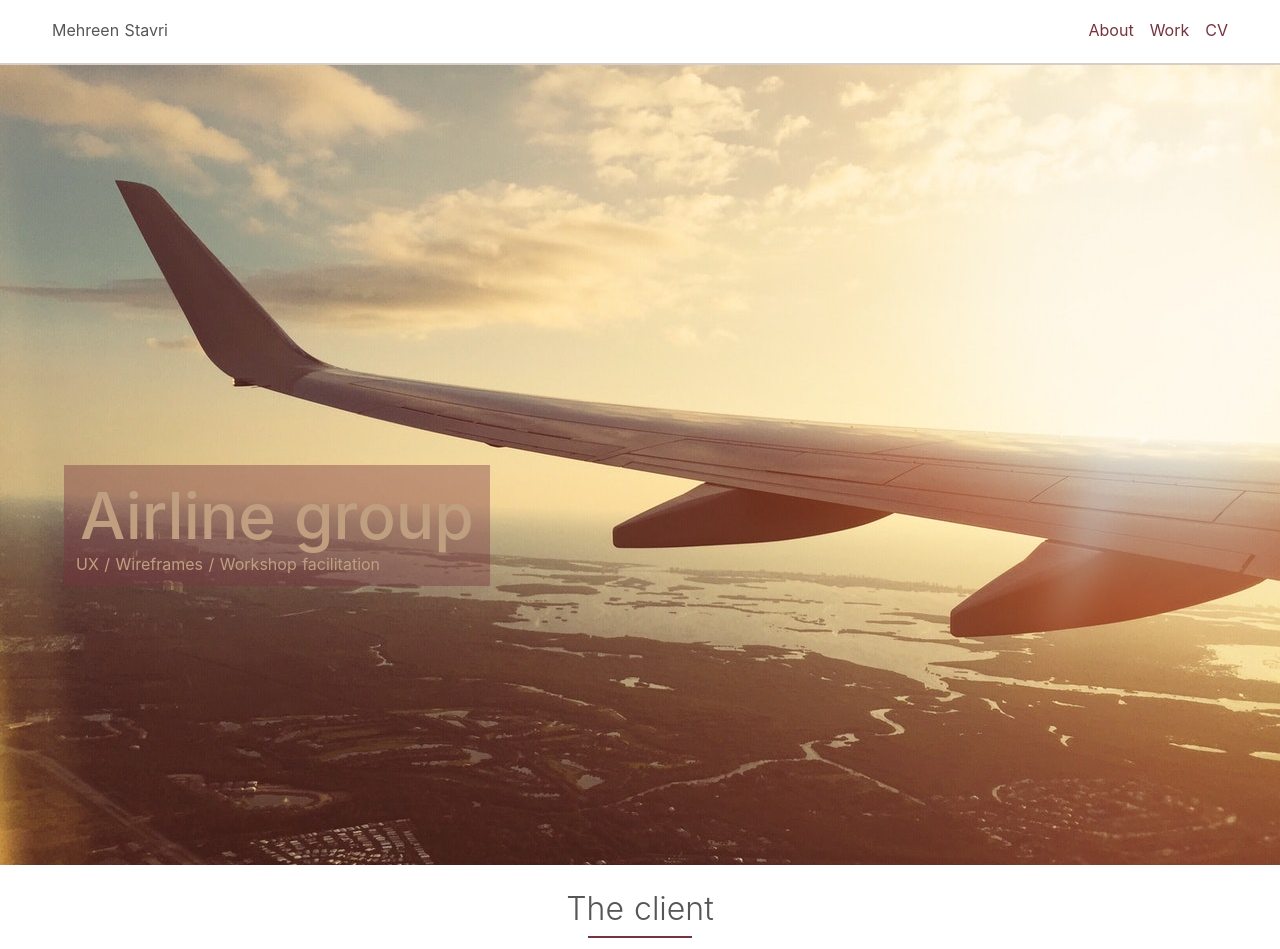
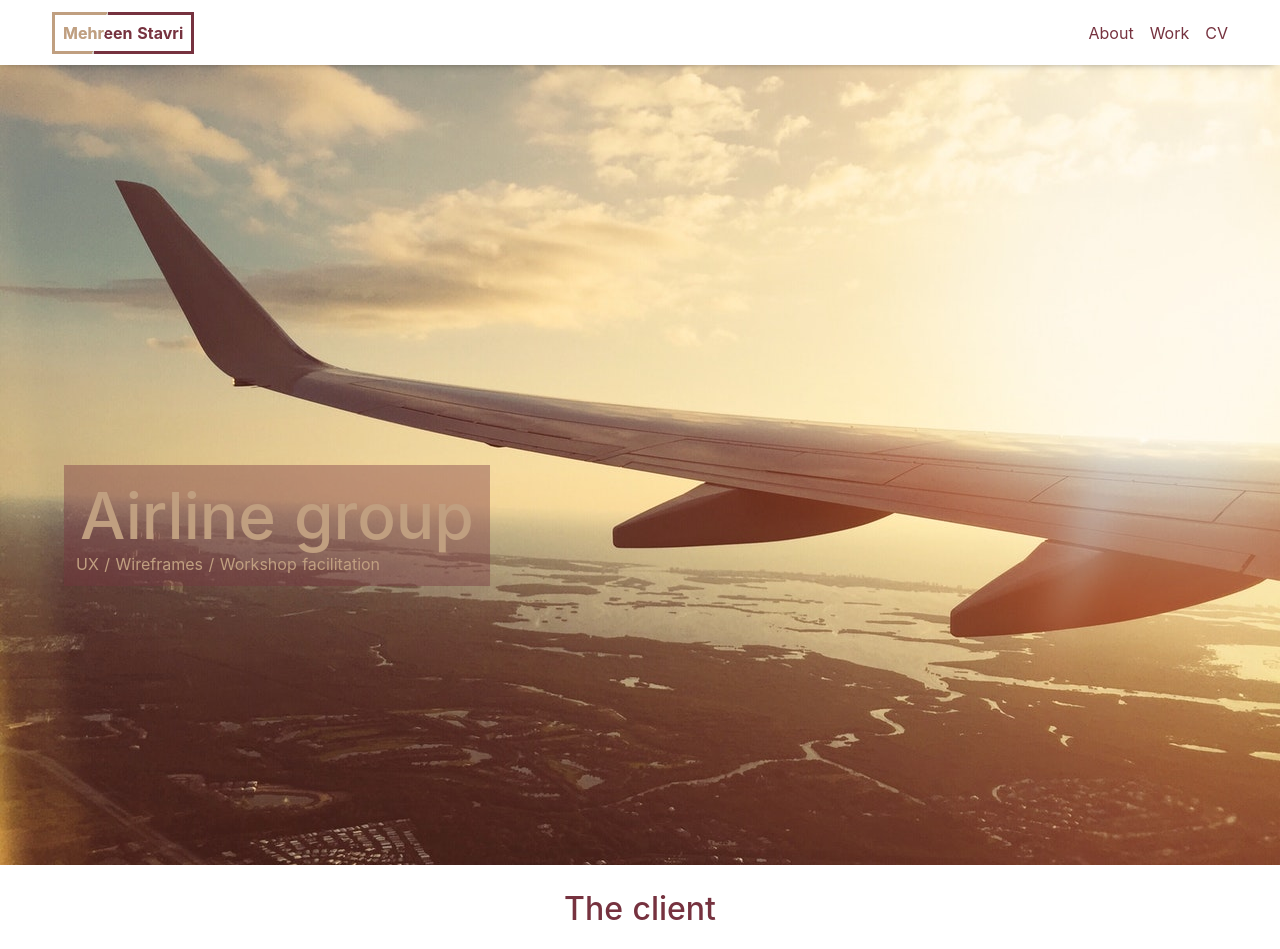
Before and after one commit to philstavri/mehreen-portfolio, a Nuxt app: page /work/airline-group in a window 1280 px wide. Shown: the top 949 px of the page. Built offline with nearby package versions, Linux system fonts and the light colour scheme; no server answers.

Commit message:
Add shade deatil to logo and HR

```diff
--- a/components/AppLogo.vue
+++ b/components/AppLogo.vue
@@ -1,79 +1,49 @@
 <template>
-  <div class="VueToNuxtLogo">
-    <div class="Triangle Triangle--two"/>
-    <div class="Triangle Triangle--one"/>
-    <div class="Triangle Triangle--three"/>
-    <div class="Triangle Triangle--four"/>
+  <div class="app-logo">
+    <div class="app-logo__wrapper">
+      <div class="app-logo__content">
+        <span class="app-logo__short">MS</span>
+        <span class="app-logo__long"><strong>Mehreen Stavri</strong></span>
+      </div>
+    </div>
   </div>
 </template>
 
-<style>
-.VueToNuxtLogo {
-  display: inline-block;
-  animation: turn 2s linear forwards 1s;
-  transform: rotateX(180deg);
-  position: relative;
-  overflow: hidden;
-  height: 180px;
-  width: 245px;
-}
+<style lang="scss">
+@import "./styles/settings";
+@import "./styles/tools";
 
-.Triangle {
-  position: absolute;
-  top: 0;
-  left: 0;
-  width: 0;
-  height: 0;
-}
+.app-logo {
+  @include apply-value-to-props(padding, 3px);
+  @include background-shade;
 
-.Triangle--one {
-  border-left: 105px solid transparent;
-  border-right: 105px solid transparent;
-  border-bottom: 180px solid #41B883;
-}
+  &__wrapper {
+    @include spacing(padding, s);
+    background-color: #fff;
+  }
 
-.Triangle--two {
-  top: 30px;
-  left: 35px;
-  animation: goright 0.5s linear forwards 3.5s;
-  border-left: 87.5px solid transparent;
-  border-right: 87.5px solid transparent;
-  border-bottom: 150px solid #3B8070;
-}
+  &__content {
+    background: $shade;
 
-.Triangle--three {
-  top: 60px;
-  left: 35px;
-  animation: goright 0.5s linear forwards 3.5s;
-  border-left: 70px solid transparent;
-  border-right: 70px solid transparent;
-  border-bottom: 120px solid #35495E;
-}
+    -webkit-text-fill-color: transparent;
+    -webkit-background-clip: text;
 
-.Triangle--four {
-  top: 120px;
-  left: 70px;
-  animation: godown 0.5s linear forwards 3s;
-  border-left: 35px solid transparent;
-  border-right: 35px solid transparent;
-  border-bottom: 60px solid #fff;
-}
+    color: $color-highlight;
 
-@keyframes turn {
-  100% {
-    transform: rotateX(0deg);
   }
-}
 
-@keyframes godown {
-  100% {
-    top: 180px;
+  &__long {
+    display: none;
   }
-}
 
-@keyframes goright {
-  100% {
-    left: 70px;
+  @media (min-width: 400px) {
+    &__long {
+      display: block;
+    }
+
+    &__short {
+      display: none;
+    }
   }
 }
 </style>
--- a/components/DetailSection.vue
+++ b/components/DetailSection.vue
@@ -23,7 +23,30 @@ export default {
   @include spacing(padding-bottom, l);
   @include spacing(padding-top, xxl);
   text-align: center;
-  border-bottom: 1px solid $color-shade-bold;
+
+  // todo - choose section end: single colour, shade full width, shade short fixed width or none
+
+  //border-bottom: 1px solid $color-shade-bold; //single colour section end
+
+  // shade section end
+  // &:after {
+  //   @include background-shade;
+  //   height: 2px;
+  //   width: 100%;
+  //   display: block;
+  //   content: "";
+  // }
+
+  // shade section end fixed width - paired with no underline on title
+  &:after {
+    @include background-shade;
+    height: 3px;
+    width: 100px;
+    @include apply-value-to-props(margin-left margin-right, auto);
+    @include spacing(margin-top margin-bottom, xxl);
+    display: block;
+    content: "";
+  }
 
   &--background-bold {
     background-color: $color-shade-bold;
@@ -44,26 +67,26 @@ export default {
   }
 
   &__title {
-    font-weight: 300;
+    font-weight: 500;
     font-size: 32px;
-    color: $color-contrast;
+    color: $color-highlight;
     display: inline-block;
 
     @include spacing(margin-bottom, xl);
 
-    &:after {
-      content: "";
-      display: block;
-      width: 70%;
-      max-width: 300px;
-      min-width: 100px;
-      border-bottom: 2px solid $color-highlight;
-      @include spacing(margin-top, s);
-      @include apply-value-to-props(margin-left margin-right, auto);
-      @include spacing(margin-bottom, xs);
-
-
-    }
+    // &:after {
+    //   content: "";
+    //   display: block;
+    //   width: 70%;
+    //   max-width: 300px;
+    //   min-width: 100px;
+    //   height: 2px;
+    //   @include background-shade;
+    //   //border-bottom: 2px solid $color-highlight;
+    //   @include spacing(margin-top, s);
+    //   @include apply-value-to-props(margin-left margin-right, auto);
+    //   @include spacing(margin-bottom, xs);
+    // }
   }
 
   &__content {
--- a/layouts/default.vue
+++ b/layouts/default.vue
@@ -2,16 +2,17 @@
   <div>
     <header class="header-nav">
       <div class="header-nav__content">
-        <div class="logo">
+        <!-- <div class="logo">
           <span class="logo--short">MS</span>
           <span class="logo--long">Mehreen Stavri</span>
-        </div>
+        </div> -->
+        <app-logo/>
 
-          <ul class="main-menu">
-            <li class="main-menu__item"><router-link to="/" class="main-menu__link">About</router-link></li>
-            <li class="main-menu__item"><router-link to="/work" class="main-menu__link">Work</router-link></li>
-            <li class="main-menu__item"><a href="/Mehreen-Stavri-2018.pdf" title="Mehreen Stavri - CV" target="_blank" class="main-menu__link">CV</a></li>
-          </ul>
+        <ul class="main-menu">
+          <li class="main-menu__item"><router-link to="/" class="main-menu__link">About</router-link></li>
+          <li class="main-menu__item"><router-link to="/work" class="main-menu__link">Work</router-link></li>
+          <li class="main-menu__item"><a href="/Mehreen-Stavri-2018.pdf" title="Mehreen Stavri - CV" target="_blank" class="main-menu__link">CV</a></li>
+        </ul>
       </div>
     </header>
     <div class="c-page">
@@ -34,13 +35,14 @@
 </template>
 
 <script>
-
+import AppLogo from "@/components/AppLogo";
 import CvIcon from "vue-material-design-icons/file-pdf.vue";
 import LinkedinIcon from "vue-material-design-icons/linkedin.vue";
 
 
 export default {
   components: {
+    AppLogo,
     CvIcon,
     LinkedinIcon,
   }
@@ -94,19 +96,23 @@ export default {
   top: 0;
   left: 0;
   background-color: #fff;
-  border-bottom: 2px solid #d7cec7;
-  height: $header-height;;
+  height: $header-height;
+
+  //todo - choose header edge style: color line, shadow or none
+  box-shadow: 0 0 10px -5px #000;
+  //border-bottom: 2px solid $color-shade-light;
 
   @include full-width;
 
   &__content {
     display: flex;
     justify-content: space-between;
+    align-items: center;
+    height: 100%;
 
     @include full-width-content;
 
     @include spacing(padding-left padding-right, m);
-    @include spacing(padding-top padding-bottom, xl);
   }
 }
 
--- a/styles/base.scss
+++ b/styles/base.scss
@@ -2,8 +2,11 @@
 @import "tools";
 
 hr {
-  border: 1px solid $color-highlight;
+  border: none;
+  height: 2px;
   width: 60%;
+
+  @include background-shade;
   @include apply-value-to-props(margin-left margin-right, auto);
   @include spacing(margin-top margin-bottom, xxl);
 }
--- a/styles/settings.scss
+++ b/styles/settings.scss
@@ -20,3 +20,9 @@ $color-highlight: #76323f;
 $color-contrast: #565656;
 $color-shade-bold: #c09f80;
 $color-shade-light: #d7cec7;
+
+$shade-position: 35%;
+$shade-gap: 1%;
+$shade-change-position: $shade-position + $shade-gap;
+$shade: linear-gradient(110deg, $color-shade-bold $shade-position,rgba(0,0,0,0) $shade-position),
+        linear-gradient(110deg, $color-shade-light $shade-change-position, $color-highlight $shade-change-position);
--- a/styles/tools.scss
+++ b/styles/tools.scss
@@ -36,3 +36,7 @@
       }
     }
 }
+
+@mixin background-shade {
+  background: $shade;
+}
```
